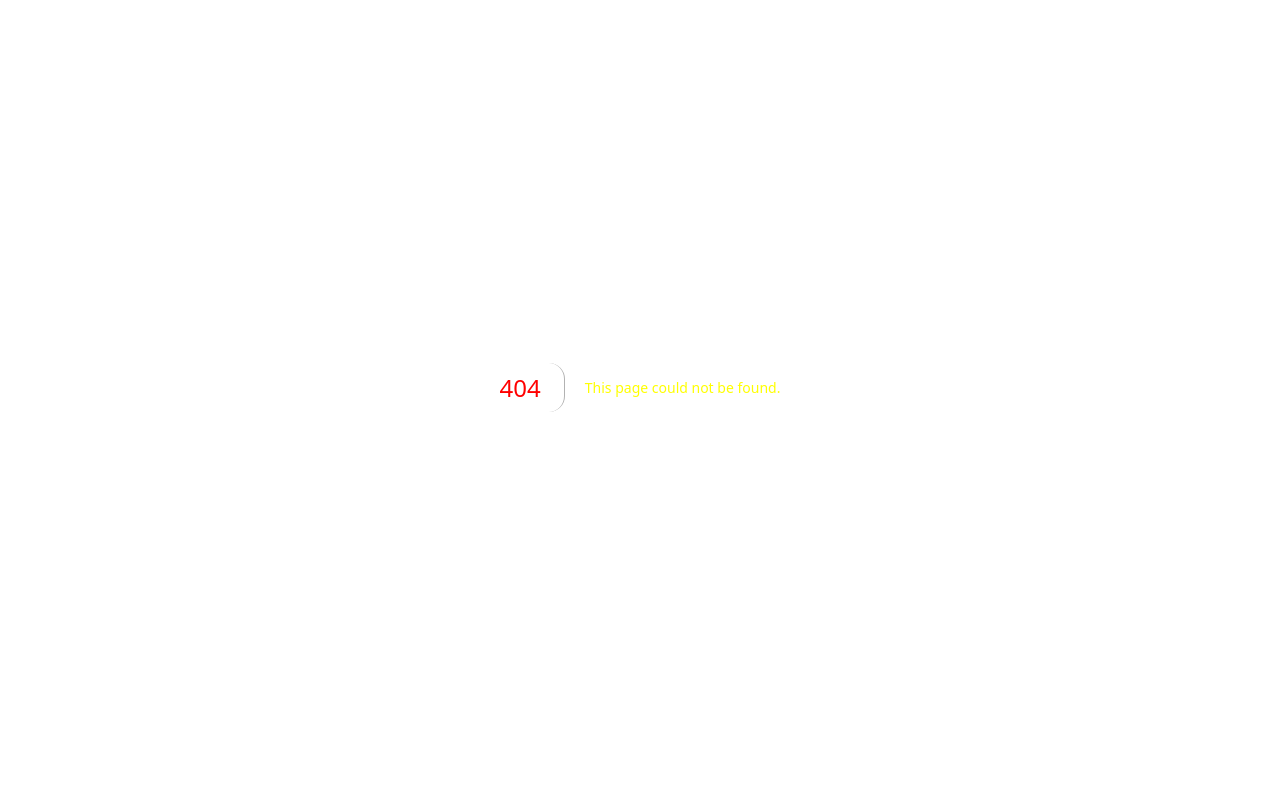
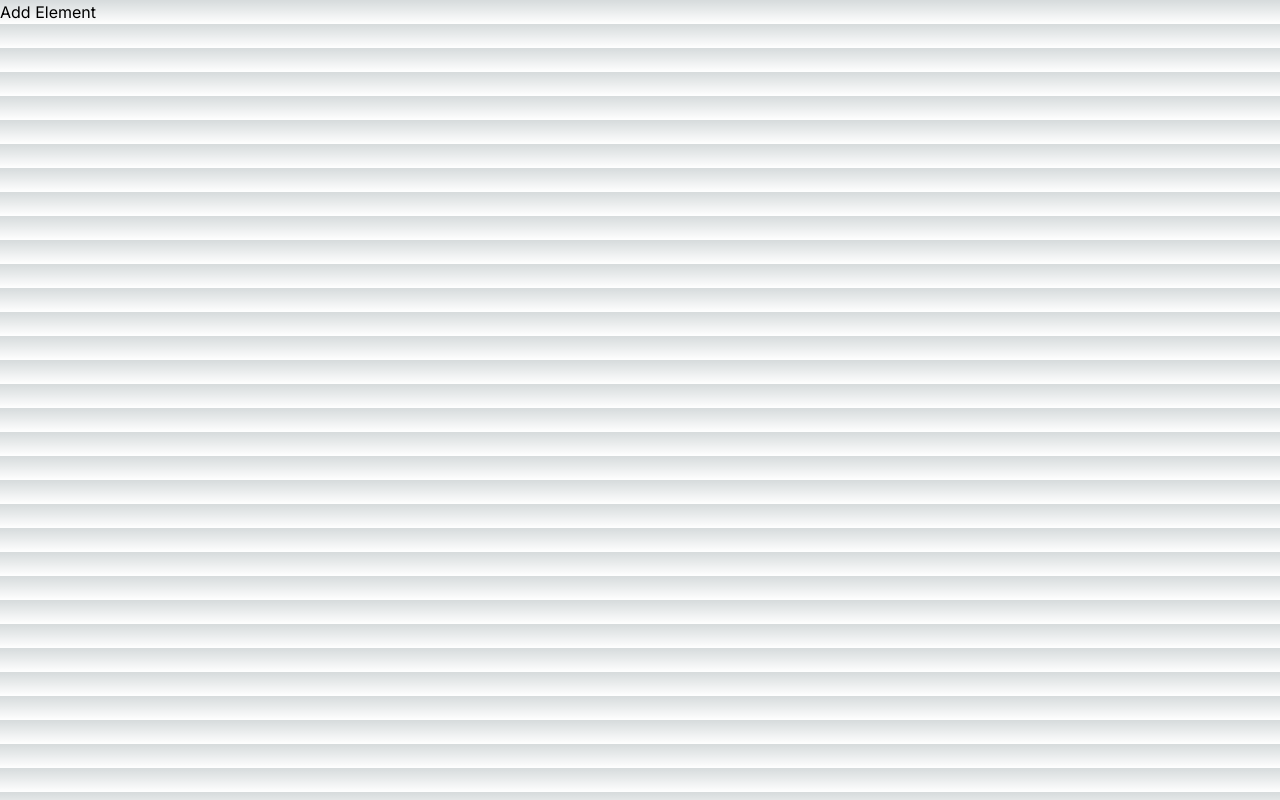
Before and after one commit to bubbshalub/bubbshalubDotCom, a Next.js app: page /projects/charCreator in a window 1280 px wide. Before the commit this address had no page. Built offline with nearby package versions, Linux system fonts and the light colour scheme.

Commit message:
fixed typo

```diff
--- a/app/page.tsx
+++ b/app/page.tsx
@@ -14,7 +14,7 @@ export default function Home() {
               <br />
             </h6>
             <p>
-              {`you will likely encounter bugs and glitches while i [vulbyte] am sorting everything out. but until then please enjoy yourself and feel free to check out my `}
+              {`you ]ill likely encounter bugs and glitches while i [vulbyte] am sorting everything out. but until then please enjoy yourself and feel free to check out my `}
               <a className="text-teal" href="/links">
                 {`links!`}
               </a>
@@ -38,7 +38,7 @@ export default function Home() {
           </h1>
           <br />
           {`
-                the website is under heavy matanince right. but until then feel free look around
+                the website is under heavy maintenance right now. but until then feel free look around
             `}
         </div>
       </main>
--- /dev/null
+++ b/app/projects/charCreator/page.tsx
@@ -0,0 +1,55 @@
+"use client";
+
+// Import necessary React hooks
+import React, { useState } from "react";
+
+// Create your functional component
+const DynamicElements = () => {
+  // State to store the created elements
+  const [elements, setElements] = useState([]);
+
+  const value = null;
+
+  // Function to handle button click and add a new element
+  const handleButtonClick = () => {
+    // Create a unique key for the new element (you can use a library for this in a real application)
+    const newElementKey = elements.length + 1;
+
+    // Create a new element and add it to the state
+    const newElement = <div key={newElementKey}>Element {newElementKey}</div>;
+    setElements([...elements, newElement]);
+  };
+
+  return (
+    <div>
+      {/* Button to add a new element */}
+      <button onClick={handleButtonClick}>Add Element</button>
+
+      {/* Display the created elements */}
+      <div>
+        {elements.map((element) => (
+          <div key={element.key} className="flex flex-row w-[100%]">
+            <button className="bg-green-500 w-16 m-1"> roll </button>
+            <div className="w-[8em] bg-zinc-800 m-1"> result: {} </div>
+            <button className="w-8 bg-red-500 m-1"> - </button>
+            <input
+              type="text"
+              value={value}
+              className="m-1"
+              placeholder="effect name"
+            />
+            <input type="text" className="w-14 m-1 p-0" placeholder="unit(s)" />
+            <input type="text" className="w-12 m-1 p-0" placeholder="min" />
+            <input type="text" className="w-12 m-1 p-0" placeholder="max" />
+            <input type="text" className="w-6 m-1 p-0" placeholder="min" />
+            <input type="text" className="w-6 m-1 p-0" placeholder="max" />
+            <div className="w-14 bg-blue-500 m-1"> cur val </div>
+          </div>
+        ))}
+      </div>
+    </div>
+  );
+};
+
+// Export your component
+export default DynamicElements;
--- a/tailwind.config.ts
+++ b/tailwind.config.ts
@@ -1,20 +1,48 @@
-import type { Config } from 'tailwindcss'
+// import type { Config } from "tailwindcss";
+//
+// const config: Config = {
+//   content: [
+//     "./pages/**/*.{js,ts,jsx,tsx,mdx}",
+//     "./components/**/*.{js,ts,jsx,tsx,mdx}",
+//     "./app/**/*.{js,ts,jsx,tsx,mdx}",
+//   ],
+//   purge: ["./public/**/*.html", "./src/**/*.{js,jsx,ts,tsx,}"],
+//   theme: {
+//     screens: {
+//       sm: "480px",
+//       md: "760px",
+//       lg: "970px",
+//       xl: "1440px",
+//     },
+//     colors: {
+//       red: "#ff0000",
+//       yellow: "#ffff00",
+//       green: "#00ff00",
+//       teal: "#00ffff",
+//       blue: "#0000ff",
+//       magenta: "#ff00ff",
+//     },
+//     extend: {
+//       backgroundImage: {
+//         "gradient-radial": "radial-gradient(var(--tw-gradient-stops))",
+//         "gradient-conic":
+//           "conic-gradient(from 180deg at 50% 50%, var(--tw-gradient-stops))",
+//       },
+//     },
+//   },
+//   plugins: {
+//     tailwindcss: {},
+//     autoprefixer: {},
+//   },
+// };
+//
+// export default config;
 
-const config: Config = {
-  content: [
-    './pages/**/*.{js,ts,jsx,tsx,mdx}',
-    './components/**/*.{js,ts,jsx,tsx,mdx}',
-    './app/**/*.{js,ts,jsx,tsx,mdx}',
-  ],
+/** @type {import('tailwindcss').Config} */
+module.exports = {
+  content: ["./src/**/*.{html,js}"],
   theme: {
-    extend: {
-      backgroundImage: {
-        'gradient-radial': 'radial-gradient(var(--tw-gradient-stops))',
-        'gradient-conic':
-          'conic-gradient(from 180deg at 50% 50%, var(--tw-gradient-stops))',
-      },
-    },
+    extend: {},
   },
   plugins: [],
-}
-export default config
+};
```
